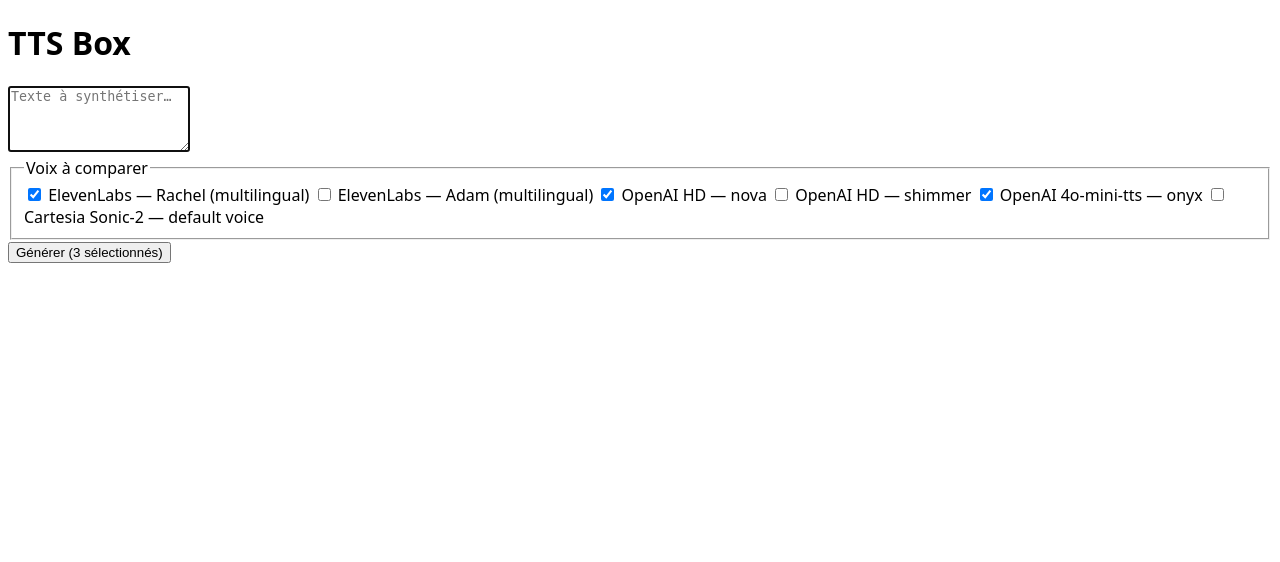
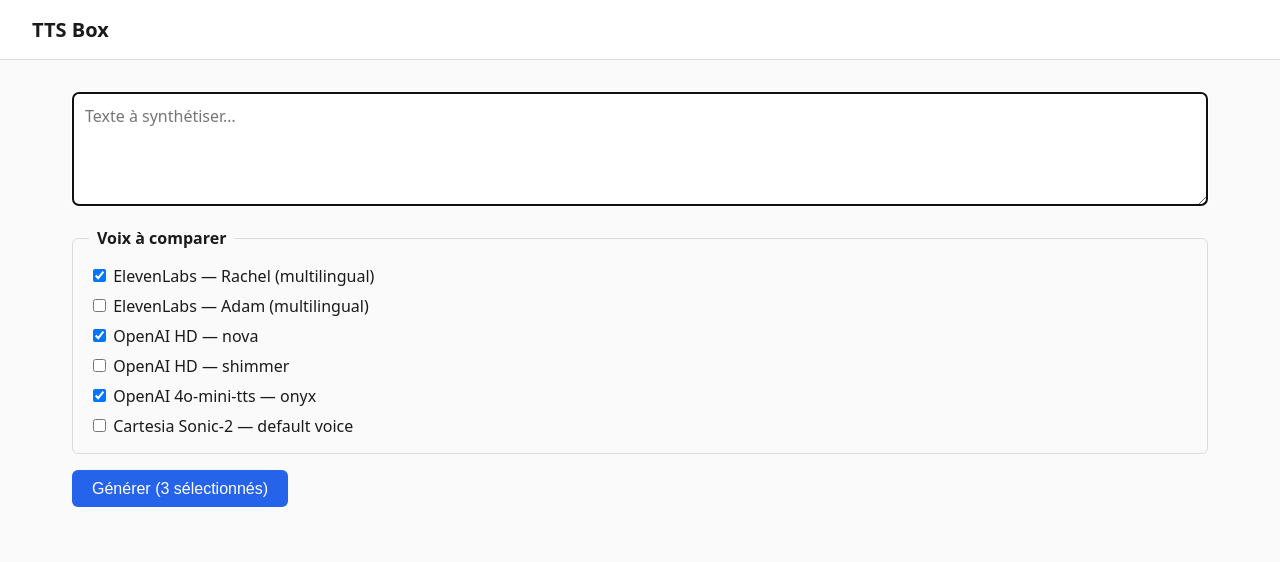
Before and after one commit to AcudoDev/tts-box, a FastAPI app: page / in a window 1280 px wide. Shown: the top 562 px of the page. Run offline with FastAPI, Linux system fonts and the light colour scheme.

Commit message:
style: card grid + form styling

```diff
--- a/app/static/style.css
+++ b/app/static/style.css
@@ -1,2 +1,118 @@
-/* Placeholder, real styles in Task 13 */
-body { font-family: system-ui, sans-serif; }
+:root {
+  --bg: #fafafa;
+  --fg: #1a1a1a;
+  --muted: #777;
+  --border: #ddd;
+  --accent: #2563eb;
+  --error: #dc2626;
+  --ok: #059669;
+}
+
+* { box-sizing: border-box; }
+
+body {
+  font-family: system-ui, -apple-system, "Segoe UI", sans-serif;
+  background: var(--bg);
+  color: var(--fg);
+  margin: 0;
+  padding: 0;
+}
+
+header {
+  padding: 1rem 2rem;
+  border-bottom: 1px solid var(--border);
+  background: white;
+}
+header h1 {
+  margin: 0;
+  font-size: 1.25rem;
+  font-weight: 600;
+}
+
+main {
+  max-width: 1200px;
+  margin: 0 auto;
+  padding: 2rem;
+}
+
+textarea {
+  width: 100%;
+  font-family: inherit;
+  font-size: 1rem;
+  padding: 0.75rem;
+  border: 1px solid var(--border);
+  border-radius: 6px;
+  resize: vertical;
+}
+
+fieldset {
+  margin: 1rem 0;
+  border: 1px solid var(--border);
+  border-radius: 6px;
+  padding: 0.75rem 1rem;
+}
+fieldset legend {
+  font-weight: 600;
+  padding: 0 0.5rem;
+}
+
+label.preset {
+  display: block;
+  padding: 0.25rem 0;
+  cursor: pointer;
+}
+label.preset.disabled {
+  color: var(--muted);
+  cursor: not-allowed;
+}
+label.preset .hint {
+  color: var(--muted);
+  font-size: 0.85em;
+  margin-left: 0.5rem;
+}
+
+button[type="submit"] {
+  background: var(--accent);
+  color: white;
+  border: 0;
+  padding: 0.6rem 1.25rem;
+  font-size: 1rem;
+  border-radius: 6px;
+  cursor: pointer;
+}
+button[type="submit"]:hover { filter: brightness(1.1); }
+
+#results {
+  margin-top: 1.5rem;
+  display: flex;
+  flex-wrap: wrap;
+  gap: 1rem;
+}
+
+.card {
+  width: 320px;
+  background: white;
+  border: 1px solid var(--border);
+  border-radius: 8px;
+  padding: 0.75rem 1rem;
+  display: flex;
+  flex-direction: column;
+  gap: 0.5rem;
+}
+.card-header {
+  font-weight: 600;
+  font-size: 0.95rem;
+}
+.card-body { color: var(--muted); }
+.card.error { border-color: var(--error); }
+.card.error .card-body { color: var(--error); }
+.card.done { border-color: var(--ok); }
+.card audio { width: 100%; }
+.card-footer {
+  display: flex;
+  justify-content: space-between;
+  font-size: 0.85rem;
+  color: var(--muted);
+}
+.card-footer a { color: var(--accent); text-decoration: none; }
+.card-footer a:hover { text-decoration: underline; }
```
